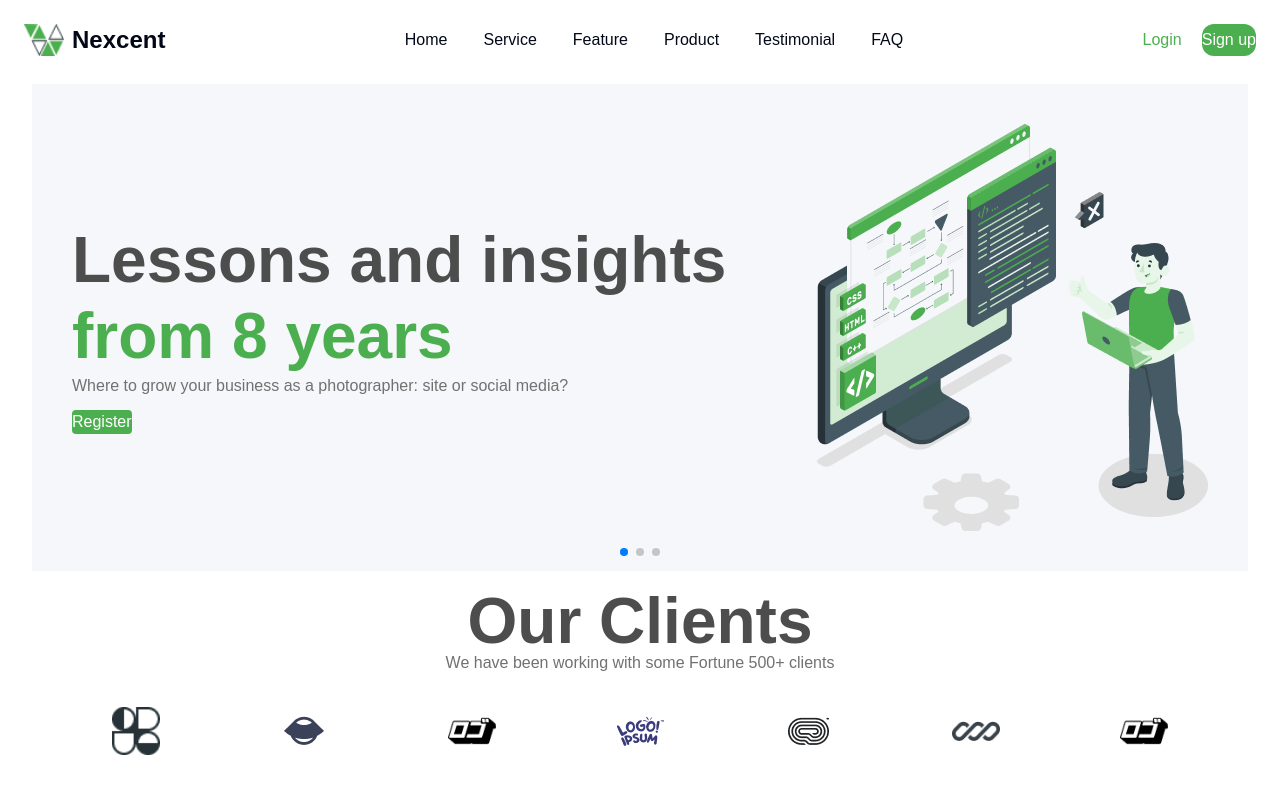
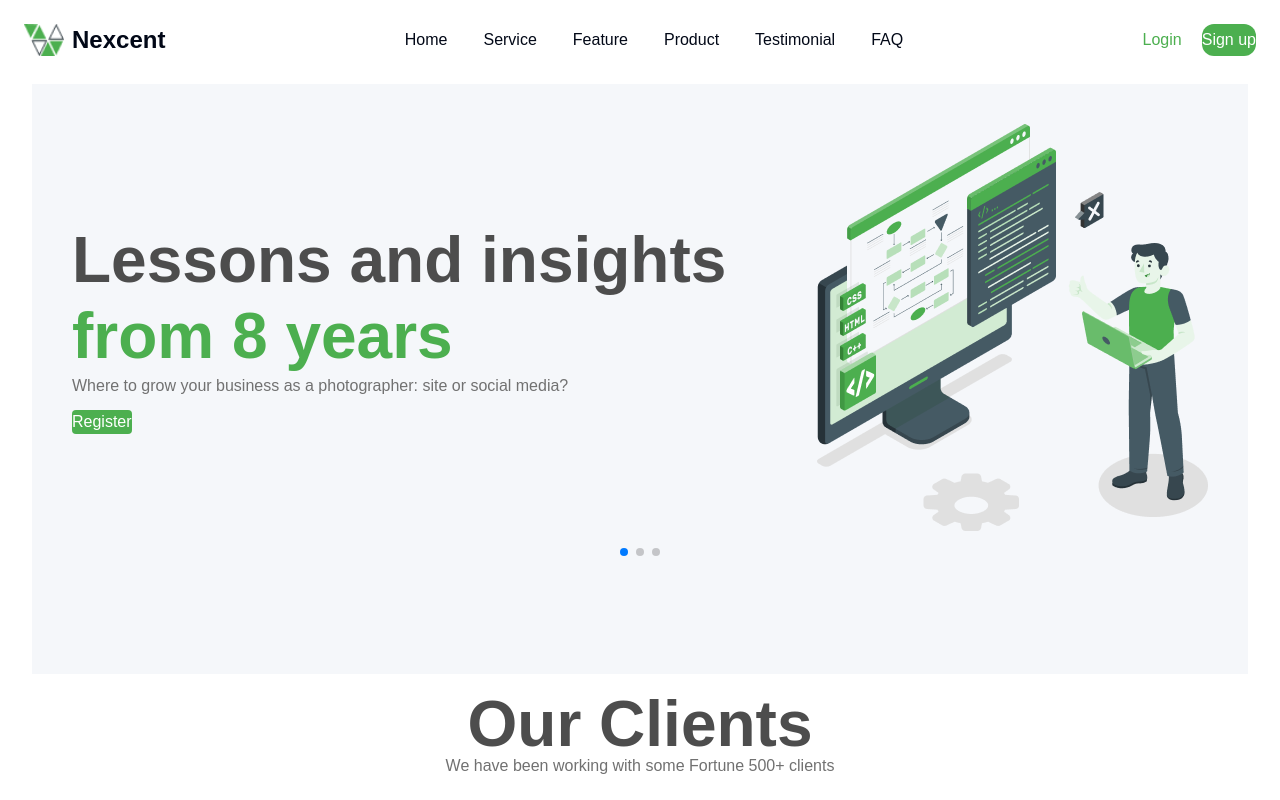
Before and after one commit to TangkaGoswamiPuja/type_next_practice, a Next.js app: page / in a window 1280 px wide. Shown: the top 800 px of the page. Built offline with nearby package versions, Linux system fonts and the light colour scheme.

Commit message:
fixed hight

```diff
--- a/src/components/Homepage/Homepage.tsx
+++ b/src/components/Homepage/Homepage.tsx
@@ -8,7 +8,7 @@ import "swiper/css/pagination";
 import Image from "next/image";
 const Homepage = () => {
   return (
-      <div className="w-full my-7 max-w-7xl mx-auto">
+      <div className="w-full my-7 h-[590px] bg-[#F5F7FA] max-w-7xl mx-auto">
         <Swiper
           modules={[Pagination]}
           spaceBetween={50}
```
